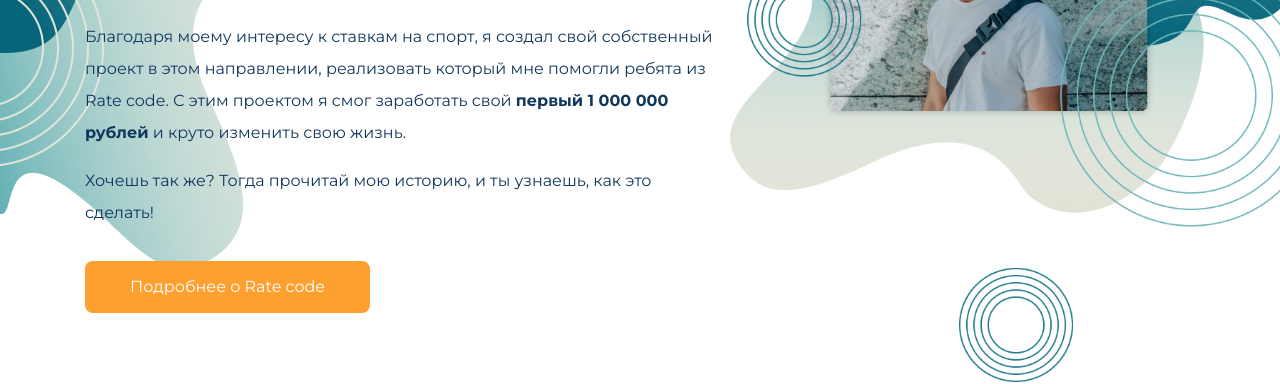
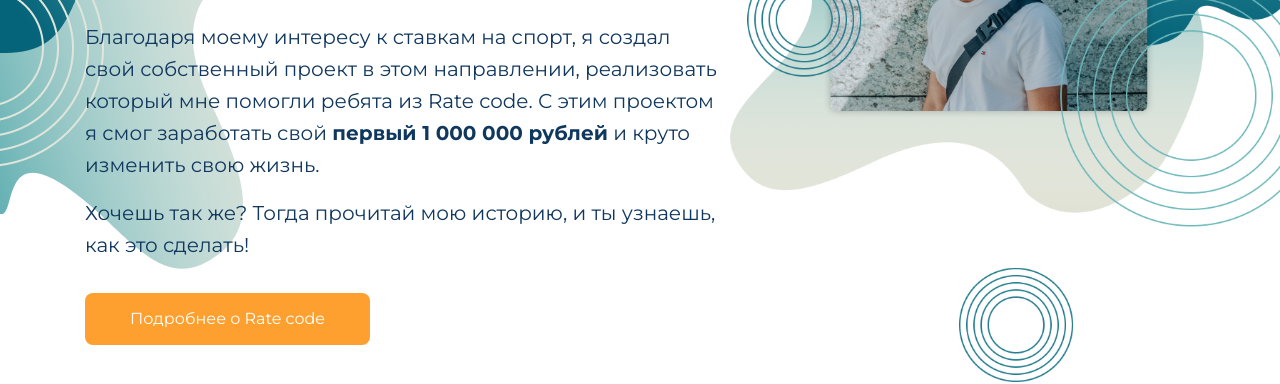
Before and after one commit to kmkiseleva/IT-centre-Yasim-project, a plain HTML site: page index.html in a window 1280 px wide. Shown: the part 445-829 px from the top of the page. Drawn offline with Linux system fonts and the light colour scheme.

Commit message:
Add files via upload

```diff
--- a/css/style.css
+++ b/css/style.css
@@ -133,6 +133,12 @@ header {
   position: relative;
   background: url(../img/groupLeft2.png) no-repeat left 264px,
     url(../img/circlesRight1.png) no-repeat 1200px 690px;
+}
+
+.block-one p,
+.myhistory p,
+.about__text p {
+  font-size: 20px;
 }
 
 .intro {
```
